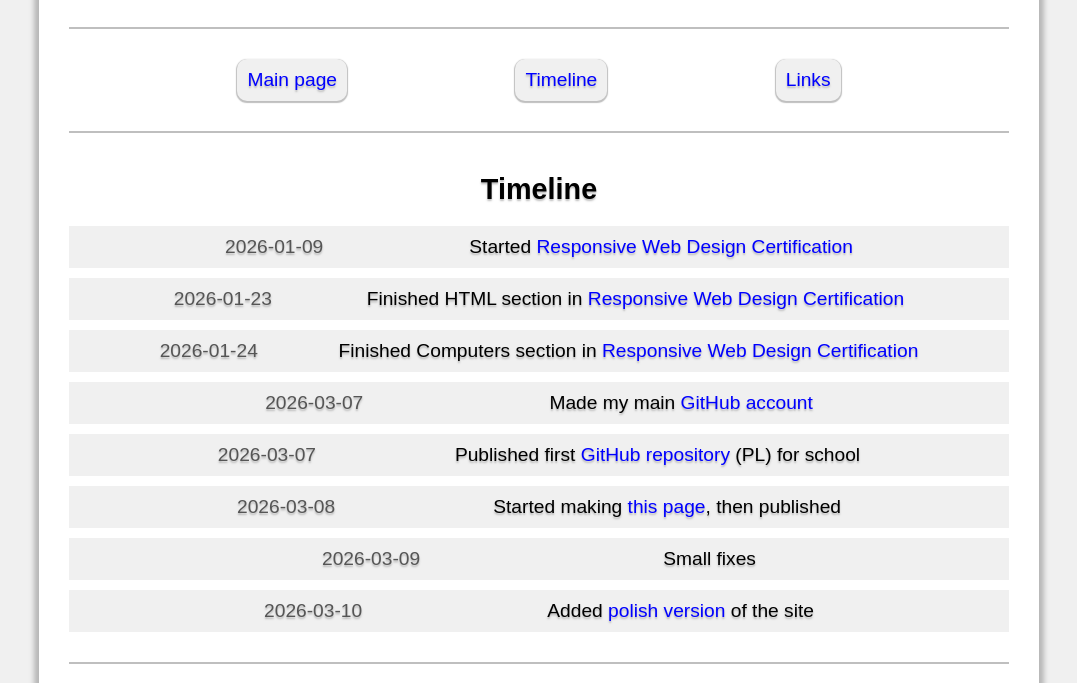
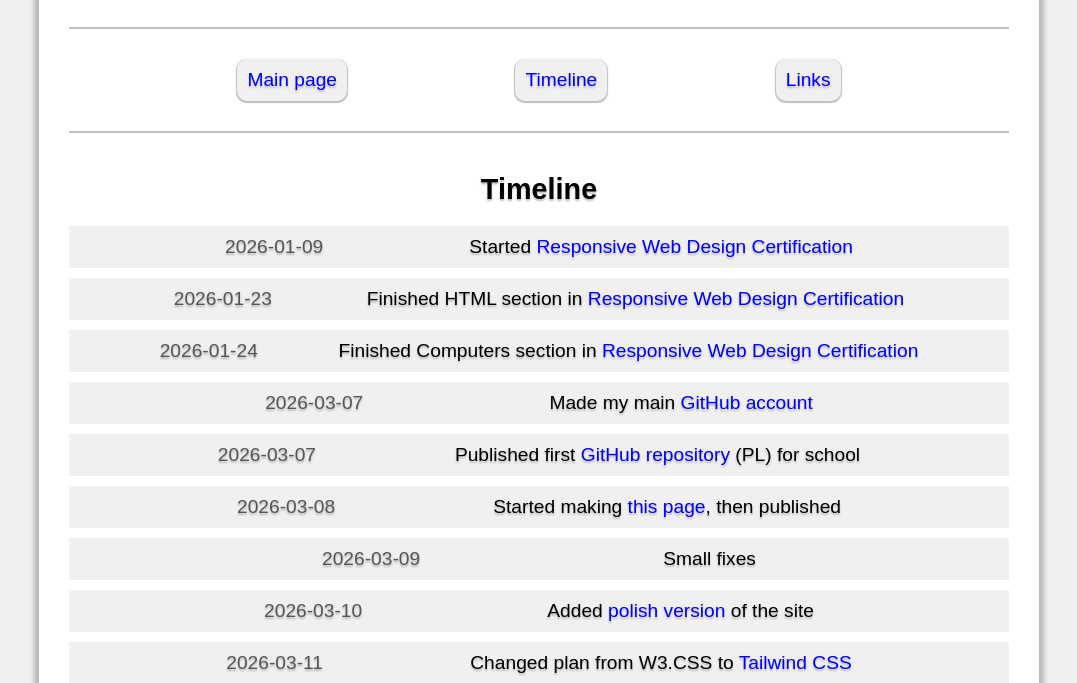
Before and after one commit to uwu-programming-uwu/about-me, a plain HTML site: page timeline.html in a window 1280 px wide. Shown: the part 117-800 px from the top of the page, without its empty margins (101-1178 px from the left). Drawn offline with Linux system fonts and the light colour scheme.

Commit message:
Update timeline.html

```diff
--- a/timeline.html
+++ b/timeline.html
@@ -29,6 +29,7 @@
                     <div><span class="date">2026-03-08</span><span>Started making <a href="https://github.com/uwu-programming-uwu/about-me" target="_blank">this page</a>, then published</span></div>
                     <div><span class="date">2026-03-09</span><span>Small fixes</span></div>
                     <div><span class="date">2026-03-10</span><span>Added <a href="pl/pl-timeline.html">polish version</a> of the site</span></div>
+                    <div><span class="date">2026-03-11</span><span>Changed plan from W3.CSS to <a href="https://tailwindcss.com/" target="_blank">Tailwind CSS</a></span></div>
                 </div>
             </main>
             <hr>
```
